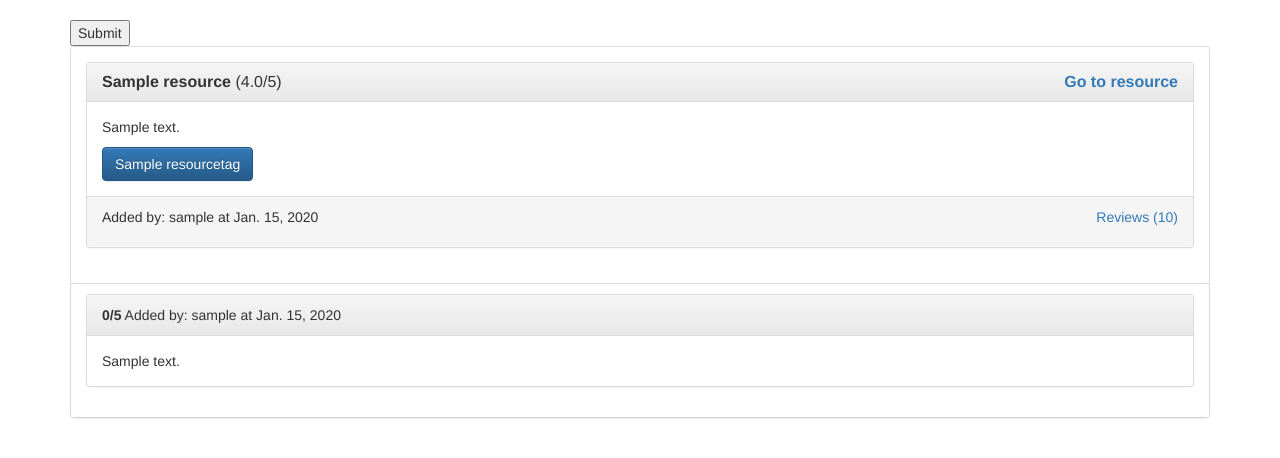
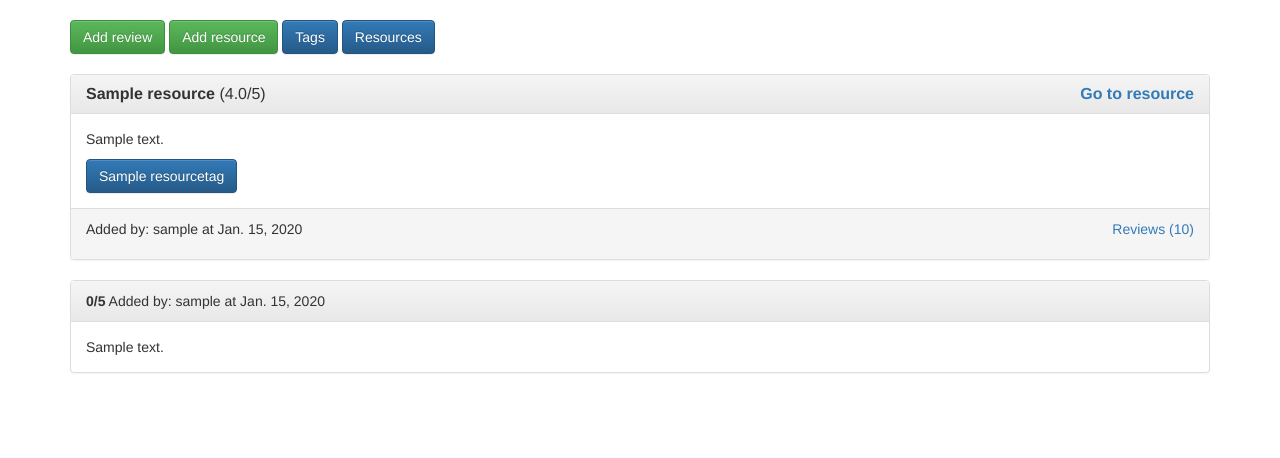
Before and after one commit to beczkowb/studypy, a Django app: page /resources/1/reviews/ in a window 1280 px wide. Shown: the part 32-490 px from the top of the page. Run offline with Django 3.2, Linux system fonts and the light colour scheme; tables that the repository leaves empty hold one stand-in row (values such as "Sample post"); some libraries are stand-ins or nearby versions.

Commit message:
fixed templates

```diff
--- a/studypy/templates/resources/_resource_list_nav.html
+++ b/studypy/templates/resources/_resource_list_nav.html
@@ -1,6 +1,5 @@
 <div class="container-narrow">
     <div class="masthead">
-        {% if show_resource_list_nav %}
         <ul class="nav nav-tabs pull-right">
             <li class="{{ hot }}">
                 <a href="">Hot</a>
@@ -12,10 +11,11 @@
                 <a href="{% url 'newest' %}">Newest</a>
             </li>
         </ul>
-        {% endif %}
+
+    </div>
     <form class="form-inline muted">
         {{ filter_form.tags }}
         <input type="submit">
     </form>
 </div>
-</div>
+<br>
--- a/studypy/templates/resources/_resource_panel.html
+++ b/studypy/templates/resources/_resource_panel.html
@@ -21,7 +21,8 @@
     </div>
     <div class="panel-footer">
         <p class="pull-right">
-            <a href="{% url 'resource_reviews' pk=resource.pk %}">Reviews ({{ resource.number_of_reviews }})</a>
+            <a href="{% url 'resource_reviews' pk=resource.pk %}">Reviews
+                ({{ resource.number_of_reviews }})</a>
         </p>
 
         <p>
--- a/studypy/templates/resources/_second_nav.html
+++ b/studypy/templates/resources/_second_nav.html
@@ -1,8 +1,12 @@
+<div class="container-narrow">
+    <div class="row">
+        <div class="col-xs-12">
             {% if show_add_review_button %}
                 <button class="btn btn-success">Add review</button>
             {% endif %}
             {% if show_add_resource_button %}
-    <a class="btn btn-success" href="{% url 'add_resource' %}">Add resource</a>
+                <a class="btn btn-success" href="{% url 'add_resource' %}">Add
+                    resource</a>
             {% endif %}
             {% if show_tags_button %}
                 <a class="btn btn-primary" href="{% url 'tags' %}">Tags</a>
@@ -11,3 +15,7 @@
                 <a class="btn btn-primary"
                    href="{% url 'newest' %}">Resources</a>
             {% endif %}
+        </div>
+    </div>
+</div>
+<br>
--- a/studypy/templates/resources/add_resource.html
+++ b/studypy/templates/resources/add_resource.html
@@ -2,7 +2,7 @@
 
 {% block body %}
     <div class="container">
-        {% include 'resources/_resource_list_nav.html' with show_resources_button=True  %}
+        {% include 'resources/_second_nav.html' with show_resources_button=True %}
         {% include 'resources/_resource_form.html' with resource_form=form %}
     </div>
 {% endblock body %}
--- a/studypy/templates/resources/newest_resources.html
+++ b/studypy/templates/resources/newest_resources.html
@@ -3,7 +3,8 @@
 
 {% block body %}
     <div class="container">
-        {% include 'resources/_resource_list_nav.html' with newest='active' show_add_resource_button=True show_resource_list_nav=True show_tags_button=True  %}
+        {% include 'resources/_second_nav.html' with show_add_resource_button=True show_resource_list_nav=True show_tags_button=True %}
+        {% include 'resources/_resource_list_nav.html' with newest='active' %}
         {% include 'resources/_resource_list.html' with resources=resources %}
         {% include '_pagination.html' with page_obj=page_obj %}
     </div>
--- a/studypy/templates/resources/resource_reviews.html
+++ b/studypy/templates/resources/resource_reviews.html
@@ -1,14 +1,9 @@
 {% extends '__base.html' %}
 {% block body %}
     <div class="container">
-        {% include 'resources/_resource_list_nav.html' with show_resources_button=True show_add_resource_button=True show_tags_button=True show_add_review_button=True %}
-        <div class="panel panel-default">
-            <div class="panel-body">
+        {% include 'resources/_second_nav.html' with show_resources_button=True show_add_resource_button=True show_tags_button=True show_add_review_button=True %}
         {% include 'resources/_resource_panel.html' with resource=resource %}
-            </div>
-            <div class="list-group">
         {% for review in resource.reviews.all %}
-                    <div class="list-group-item">
             <div class="panel panel-default">
                 <div class="panel-heading">
                     <strong>{{ review.mark }}/5</strong>
@@ -19,9 +14,6 @@
                     {{ review.contents }}
                 </div>
             </div>
-                    </div>
         {% endfor %}
     </div>
-        </div>
-    </div>
 {% endblock body %}
--- a/studypy/templates/resources/tags.html
+++ b/studypy/templates/resources/tags.html
@@ -2,8 +2,7 @@
 
 {% block body %}
     <div class="container">
-        {% include 'resources/_resource_list_nav.html' with show_add_resource_button=True show_resources_button=True %}
-        <br>
+        {% include 'resources/_second_nav.html' with show_add_resource_button=True show_resources_button=True %}
         {% include 'resources/_tags_grid.html' with tags_grid=tags_grid show_resource_list_menu=False %}
         {% include '_pagination.html' with page_obj=page_obj %}
     </div>
```
Lines whose indentation alone changed are shown as unchanged.
